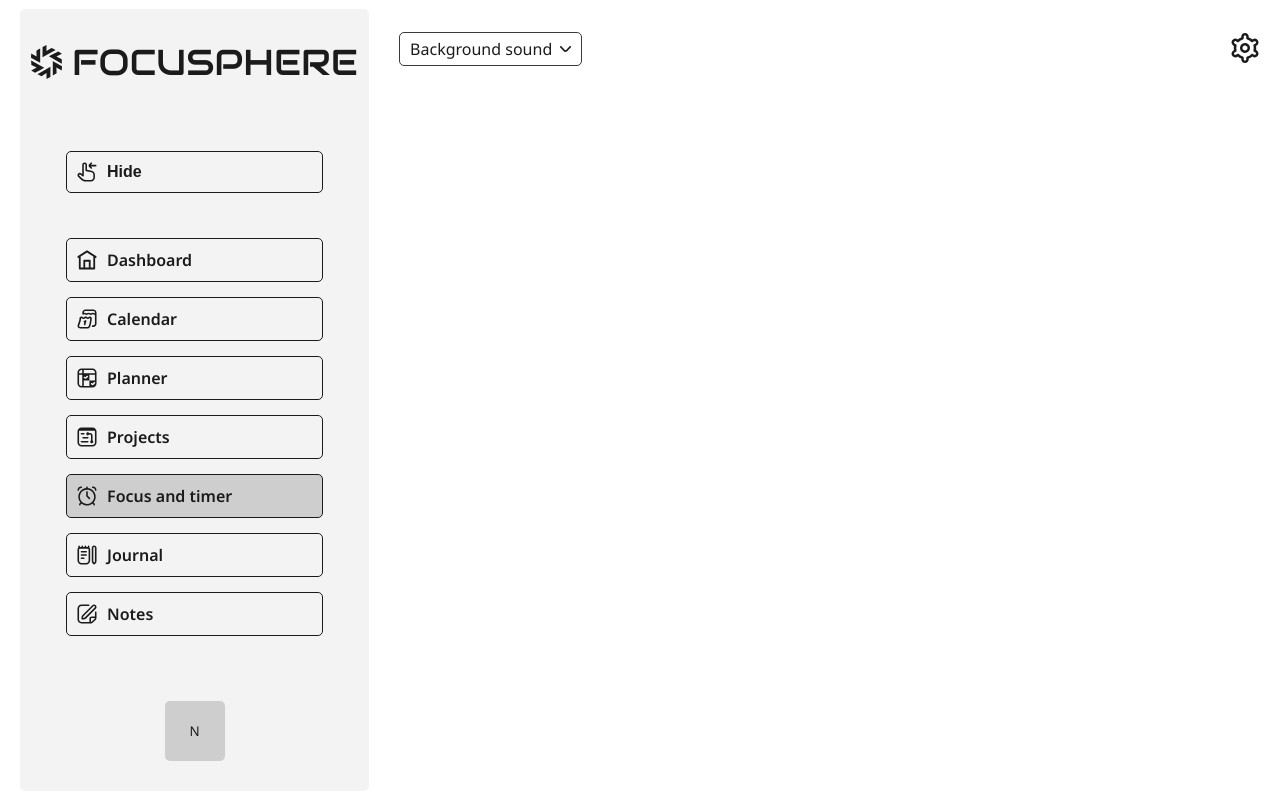
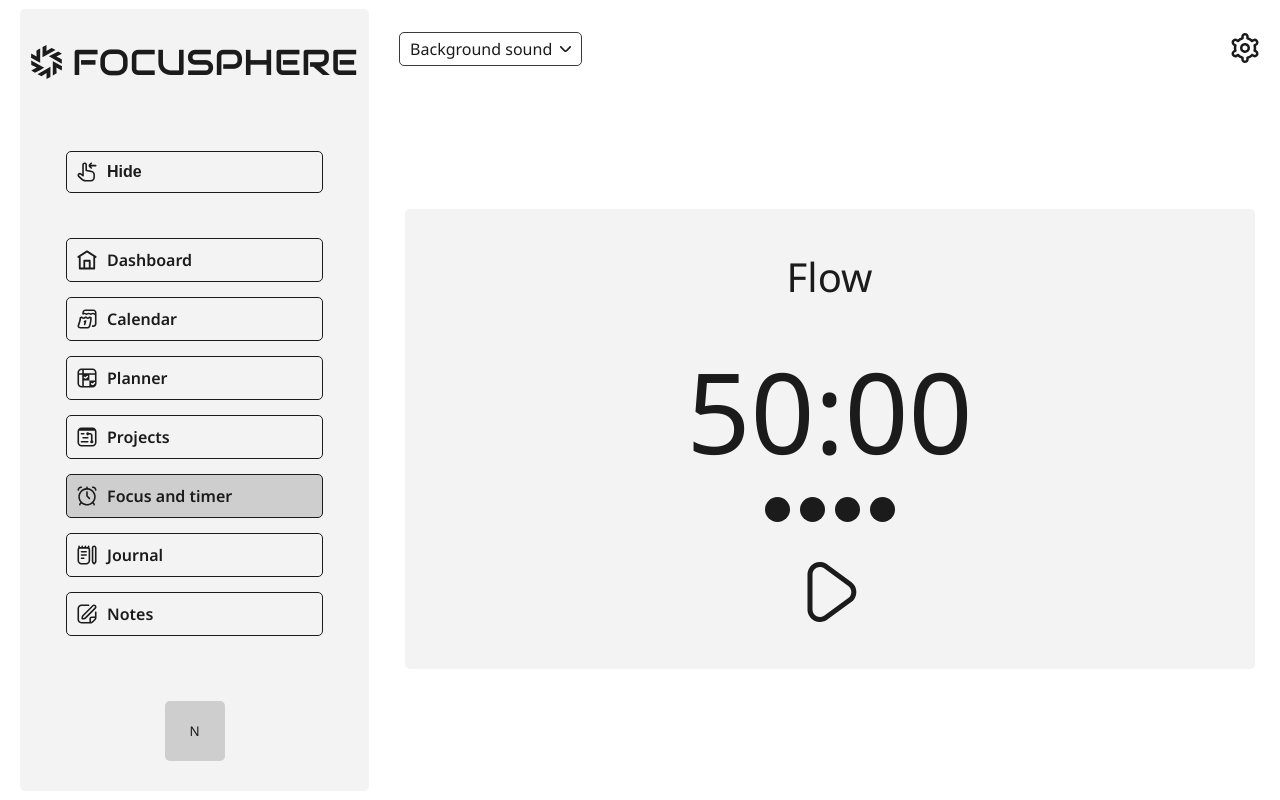
Before and after one commit to lisnyaknikita/focusphere, a Next.js app: page /focus in a window 1280 px wide. Built offline with nearby package versions, Linux system fonts and the light colour scheme.

Commit message:
implement carcass for timer

```diff
--- /dev/null
+++ b/src/app/focus/main/timer/timer.module.scss
@@ -0,0 +1,39 @@
+.timerInner {
+	width: 850px;
+	height: 460px;
+	background-color: var(--secondary);
+	border-radius: 5px;
+	padding: 40px 20px;
+	display: flex;
+	flex-direction: column;
+	align-items: center;
+}
+
+.timerLabel {
+	font-size: 40px;
+	font-weight: 400;
+	font-family: inherit;
+	margin-bottom: 30px;
+}
+
+.time {
+	font-size: 112px;
+	font-weight: 400;
+	font-family: inherit;
+	margin-bottom: 10px;
+}
+
+.circles {
+	display: flex;
+	align-items: center;
+	justify-content: center;
+	gap: 10px;
+	margin-bottom: 40px;
+}
+
+.circle {
+	width: 25px;
+	height: 25px;
+	border-radius: 50%;
+	background-color: var(--text);
+}
--- /dev/null
+++ b/src/app/focus/main/timer/timer.tsx
@@ -0,0 +1,28 @@
+import classes from './timer.module.scss'
+
+export const Timer = () => {
+	return (
+		<div className={classes.timerInner}>
+			<h2 className={classes.timerLabel}>Flow</h2>
+			<div className={classes.time}>
+				<span>50</span>
+				<span>:</span>
+				<span>00</span>
+			</div>
+			<ul className={classes.circles}>
+				<li className={classes.circle}></li>
+				<li className={classes.circle}></li>
+				<li className={classes.circle}></li>
+				<li className={classes.circle}></li>
+			</ul>
+			<button className={classes.actionButton}>
+				<svg width='60' height='60' viewBox='0 0 70 70' fill='none' xmlns='http://www.w3.org/2000/svg'>
+					<path
+						d='M59.7742 23.2398L31.9492 2.8231C29.7759 1.23173 27.2044 0.273336 24.5197 0.0542042C21.8351 -0.164928 19.1422 0.36376 16.7396 1.58165C14.3371 2.79953 12.3188 4.65902 10.9085 6.95394C9.49824 9.24885 8.75113 11.8895 8.75 14.5831V55.4164C8.75048 58.1113 9.49764 60.7532 10.9086 63.0492C12.3195 65.3451 14.339 67.2052 16.7429 68.423C19.1468 69.6409 21.8412 70.1688 24.527 69.9482C27.2127 69.7277 29.7849 68.7672 31.9579 67.1735L59.7829 46.7569C61.6299 45.4023 63.132 43.6318 64.1673 41.5887C65.2026 39.5456 65.7421 37.2873 65.7421 34.9969C65.7421 32.7064 65.2026 30.4481 64.1673 28.405C63.132 26.3619 61.6299 24.5914 59.7829 23.2369L59.7742 23.2398ZM56.3208 42.0523L28.4958 62.4689C27.1921 63.4216 25.6502 63.995 24.0408 64.1255C22.4314 64.2561 20.8173 63.9388 19.3771 63.2087C17.9369 62.4786 16.7267 61.3643 15.8807 59.989C15.0346 58.6137 14.5856 57.0311 14.5833 55.4164V14.5831C14.5671 12.9654 15.0077 11.3759 15.8543 9.9973C16.701 8.61871 17.9194 7.50695 19.3696 6.78977C20.603 6.16237 21.967 5.83461 23.3508 5.8331C25.2055 5.84019 27.009 6.44236 28.4958 7.55102L56.3208 27.9677C57.4277 28.7806 58.3277 29.8425 58.948 31.0677C59.5683 32.2929 59.8916 33.6469 59.8916 35.0202C59.8916 36.3935 59.5683 37.7475 58.948 38.9727C58.3277 40.1978 57.4277 41.2598 56.3208 42.0727V42.0523Z'
+						fill='var(--text)'
+					/>
+				</svg>
+			</button>
+		</div>
+	)
+}
--- a/src/app/focus/page.module.scss
+++ b/src/app/focus/page.module.scss
@@ -14,3 +14,12 @@
 	justify-content: space-between;
 	margin-bottom: 40px;
 }
+
+.timer {
+	width: 100%;
+	height: 100%;
+	overflow: hidden;
+	display: flex;
+	justify-content: center;
+	align-items: center;
+}
--- a/src/app/focus/page.tsx
+++ b/src/app/focus/page.tsx
@@ -1,4 +1,5 @@
 import { BackgroundSoundsDropdown } from './header/background-sounds-dropdown/background-sounds-dropdown'
+import { Timer } from './main/timer/timer'
 import classes from './page.module.scss'
 
 export default function Focus() {
@@ -20,7 +21,9 @@ export default function Focus() {
 						</svg>
 					</button>
 				</header>
-				<main className={classes.timer}></main>
+				<main className={classes.timer}>
+					<Timer />
+				</main>
 			</div>
 		</>
 	)
```
